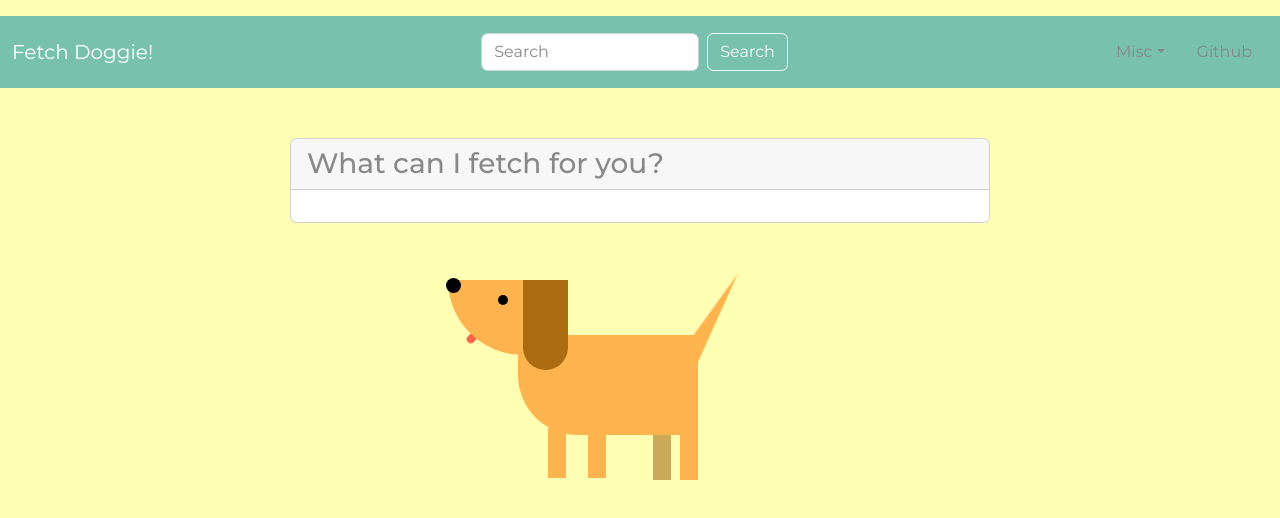
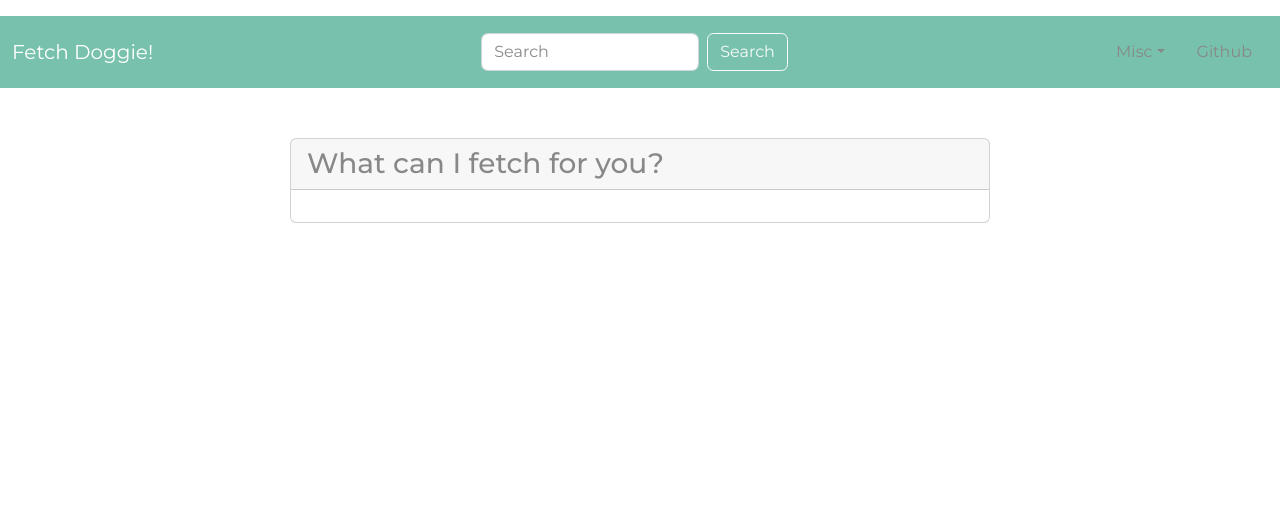
Before and after one commit to yunapahk/fetch_doggie_api_app, a website: page index.html in a window 1280 px wide. Drawn offline with nearby package versions, Linux system fonts and the light colour scheme.

Commit message:
Add more CSS Styles later

```diff
--- a/fetchdoggie.css
+++ b/fetchdoggie.css
@@ -89,131 +89,3 @@ body {
       display: flex;
     }
   }
-
-  body {
-    background-color: #ffffb3;
-    margin: 0;
-    padding: 0;
-  }
-
-  .dog {
-    background: #fdb44e;
-    height: 75px;
-    width: 120px;
-    position: absolute;
-    top: 35%;
-    left: 35%;
-    border-radius: 0px 0px 0px 120px;
-  }
-
-  .body {
-    background: #fdb44e;
-    height: 100px;
-    width: 180px;
-    position: relative;
-    top: 55px;
-    left: 70px;
-    border-radius: 0px 0px 0px 60px;
-  }
-
-  .leg1, .leg2, .leg3, .leg4 {
-    background: #fdb44e;
-    height: 50px;
-    width: 18px;
-    position: relative;
-  }
-
-  .leg1 {
-    left: 100px;
-    top: 48px;
-  }
-
-  .leg2 {
-    left: 140px;
-    bottom: 2px;
-  }
-
-  .leg3 {
-    left: 205px;
-    bottom: 50px;
-    background-color: rgba(151,89,2,0.5);
-    z-index: -1;
-  }
-
-  .leg4 {
-    left: 232px;
-    bottom: 100px;
-  }
-
-  .tail {
-    width: 0;
-    height: 0;
-    border-left: 10px solid transparent;
-    border-right: 10px solid transparent;
-    border-bottom: 100px solid #fdb44e;
-    position: relative;
-    bottom: 320px;
-    left: 230px;
-    transform: rotate(30deg);
-    transform-origin: bottom;
-    animation: wag 1s infinite;
-  }
-
-  @keyframes wag {
-    50% {transform: rotate(10deg)}
-  }
-
-  .ear {
-    background-color: rgba(151,89,2,0.8);
-    width: 45px;
-    height: 90px;
-    border-radius: 0px 0px 100px 100px;
-    position: relative;
-    left: 75px;
-    bottom: 400px;
-  }
-
-  .nose {
-    background-color: black;
-    height: 15px;
-    width: 15px;
-    border-radius: 50%;
-    position: relative;
-    right: 2.5px;
-    bottom: 492px;
-  }
-
-  .eye {
-    background-color: black;
-    height: 10px;
-    width: 10px;
-    border-radius: 50%;
-    position: relative;
-    bottom: 490px;
-    left: 50px;
-  }
-
-  .tongue {
-    background-color: tomato;
-    height: 20px;
-    width: 8px;
-    border-radius: 10px;
-    position: relative;
-    left: 23px;
-    bottom: 470px;
-    transform: rotate(45deg);
-    z-index: -1;
-    animation: move 1s infinite;
-  }
-
-  @keyframes move {
-    50% {
-      transform: rotate(45deg) translateY(2.5px);
-    }
-  }
-
-  footer {
-    position: fixed;
-    bottom: 0;
-    left: 42%;
-  }
--- a/index.html
+++ b/index.html
@@ -33,19 +33,6 @@
     </script> -->
 </head>
 <body>
-
-  <div class="dog">
-    <div class="body"></div>
-    <div class="leg1"></div>
-    <div class="leg2"></div>
-    <div class="leg3"></div>
-    <div class="leg4"></div>
-    <div class="tail"></div>
-    <div class="ear"></div>
-    <div class="nose"></div>
-    <div class="eye"></div>
-    <div class="tongue"></div>
-  </div>
 
     <div class="navbar"></div>
         <nav class="navbar navbar-expand-lg navbar-dark bg-primary">
```
